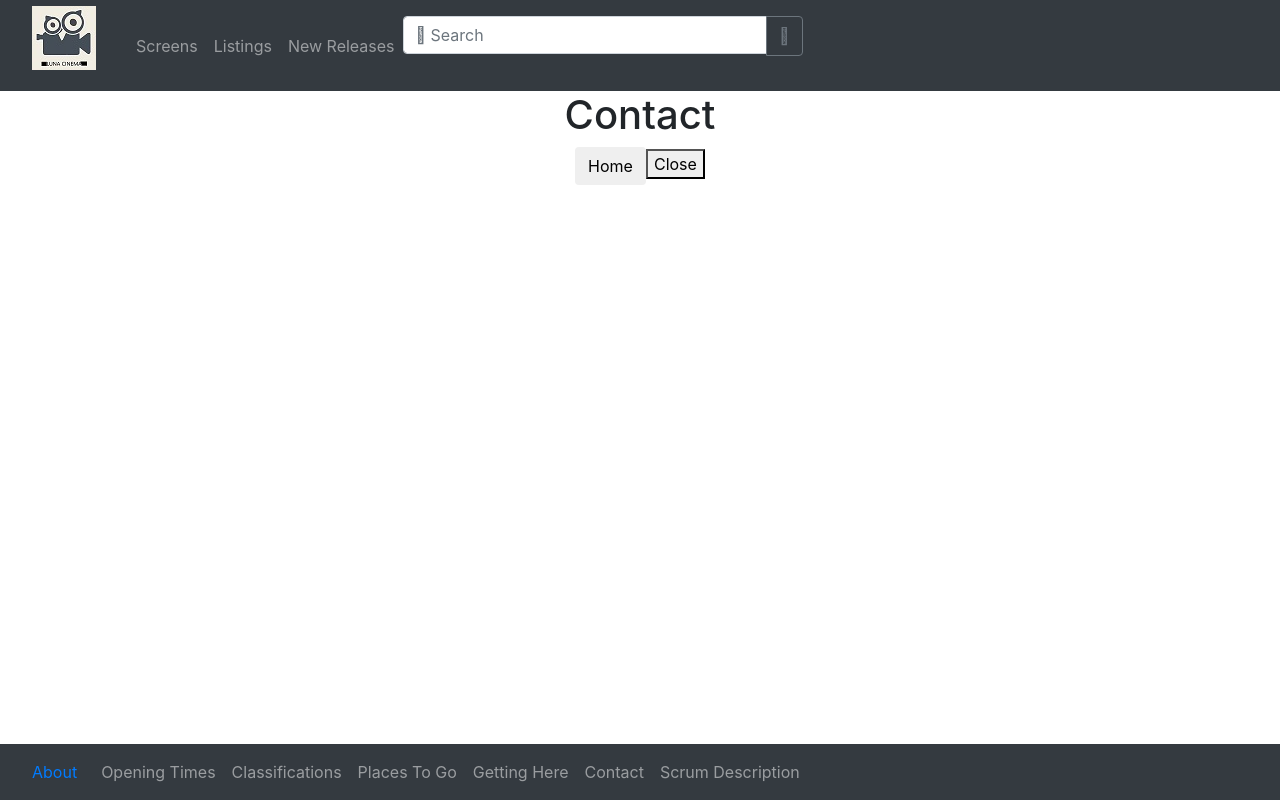
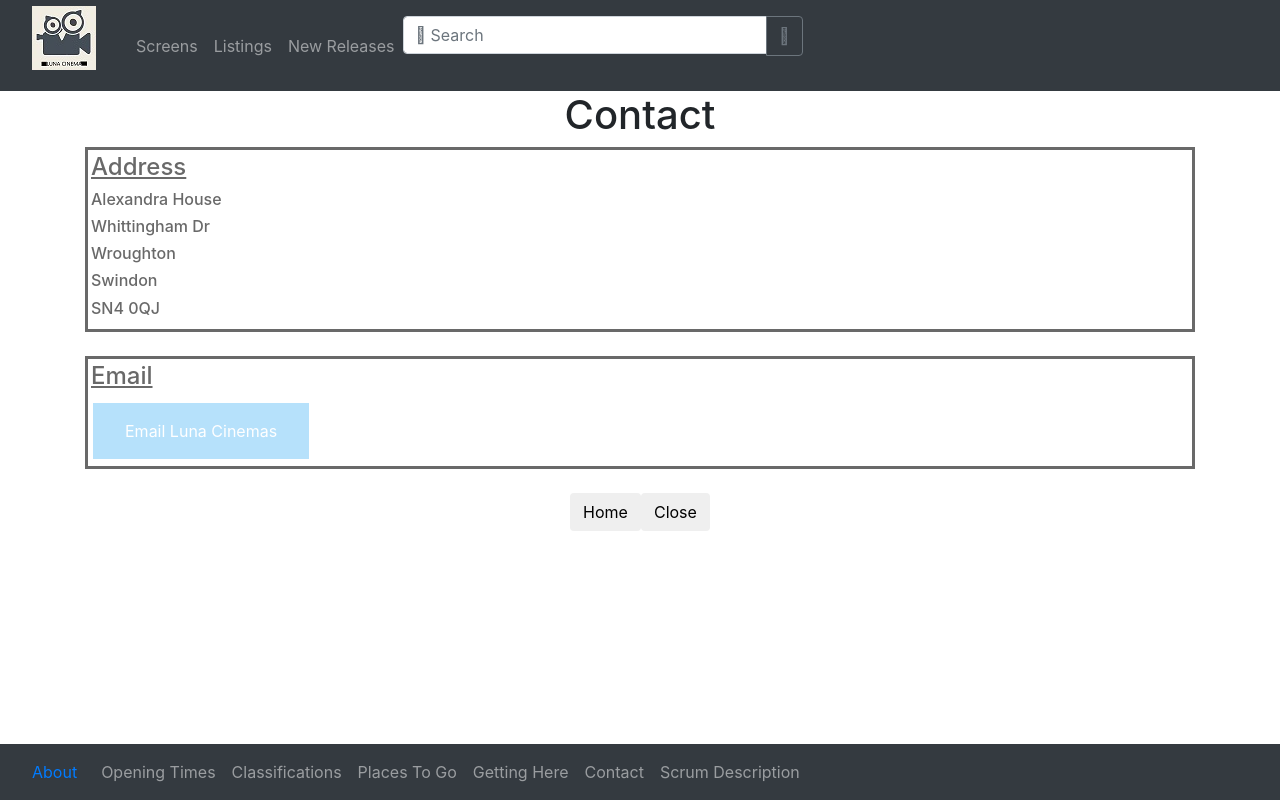
Before and after one commit to AndrewCushing/QA-Cinemas-React, a React (Create React App) app in the folder nbs-cinema/: page /contact in a window 1280 px wide. Built offline with nearby package versions, Linux system fonts and the light colour scheme.

Commit message:
Address and Email link added to Contact page

```diff
--- a/nbs-cinema/package.json
+++ b/nbs-cinema/package.json
@@ -4,6 +4,7 @@
   "private": true,
   "dependencies": {
     "font-awesome": "^4.7.0",
+    "nodemailer": "^6.3.0",
     "react": "^16.8.6",
     "react-bootstrap": "^1.0.0-beta.9",
     "react-dom": "^16.8.6",
--- a/nbs-cinema/src/App.css
+++ b/nbs-cinema/src/App.css
@@ -97,18 +97,21 @@ h5 {
 }
 
 .CaroImg{
-   height: 100%;
-   widght: 100%;
- }
+  align-content: center;
+  position: relative;
+
+
+}
 
 .carousel {
   /* any dimensions are fine, it can be responsive with max-width */
+  max-height: 60%;
+  width: 80%;
   position: center;
   margin-left: 100px;
   margin-right: 100px;
-  width: 80%;
-  height: 300px;
-  background-image: linear-gradient(to right,black,dimgrey, dimgrey,black );
+
+  background-image: linear-gradient(to right, black, dimgrey, dimgrey, black);
   border: lightcoral;
   border: 100px;
 }
@@ -118,9 +121,9 @@ h5 {
   height: 80%;
 }
 
-.item {
-  background-size: cover;
-  background-position: 70% 70%;
+.Carousel.Item{
+  background-size: contain;
+  background-position: 50% 50%;
   width: 100%;
   height: 100%;
 }
--- a/nbs-cinema/src/component/Contact.js
+++ b/nbs-cinema/src/component/Contact.js
@@ -1,4 +1,6 @@
 import React, { Component } from 'react';
+import { Link } from 'react-router-dom';
+import './ContactComponent.css';
 
 class Contact extends Component {
 
@@ -21,15 +23,39 @@ class Contact extends Component {
         }
     };
 
+    /*handleEmail = event => {
+        this.props.history.push('/email');
+    }
+*/
     render() {
-        return (<>
+        return (<div>
+
                 <h1>Contact</h1>
+                    <div className="ContactAdd">
+                        <h4> Address </h4>
+                        <h6> Alexandra House </h6>
+                        <h6> Whittingham Dr </h6>
+                        <h6> Wroughton</h6>
+                        <h6> Swindon </h6>
+                        <h6> SN4 0QJ </h6>
+                    </div>
+                <br/>
+                <div className="EmailAdd">
 
+                    <h4>Email </h4>
+                    <Link to={"/email"}>
+                    <button className={'emailButton'}>Email Luna Cinemas</button>
+                    </Link>
+
+
+                </div>
                 <div>
+                    <br/>
+                    <div/>
                     <button className="btn btn-add" type="submit" onClick={this.handleHome}>Home</button>
-                    <button type="close" onClick={this.handleClose}>Close</button>
+                    <button className="btn btn-add" type="close" onClick={this.handleClose}>Close</button>
                 </div>
-            </>
+            </div>
         )
     }
 }
--- /dev/null
+++ b/nbs-cinema/src/component/ContactComponent.css
@@ -0,0 +1,40 @@
+.ContactAdd {
+    text-align: left;
+    color: dimgrey;
+    border-style: solid;
+    padding: 3px;
+}
+
+
+.EmailAdd {
+    text-align: left;
+    color: dimgrey;
+    border-style: solid;
+    padding: 3px;
+}
+
+h4{
+    text-decoration: underline;
+
+}
+
+h2.solid {border-style: solid;}
+
+
+
+.emailButton{
+    background-color: lightskyblue;
+    border: none;
+    color: white;
+    padding: 16px 32px;
+    text-align: center;
+    font-size: 16px;
+    margin: 4px 2px;
+    opacity: 0.6;
+    transition: 0.8s;
+    display: inline-block;
+    text-decoration: none;
+    cursor: pointer;
+}
+
+.emailButton:hover {opacity: 1}
--- a/nbs-cinema/src/component/EMail.js
+++ b/nbs-cinema/src/component/EMail.js
@@ -1,4 +1,5 @@
 import React, { Component } from 'react';
+import './ContactComponent.css';
 
 class EMail extends Component {
 
@@ -11,7 +12,7 @@ class EMail extends Component {
 
     handleHome = event => {
 
-        this.props.history.push('/home');
+        this.props.history.push('/Contact');
     };
 
     handleClose = event => {
@@ -26,8 +27,8 @@ class EMail extends Component {
                 <h1>Email</h1>
 
                 <div>
-                    <button className="btn btn-add" type="submit" onClick={this.handleHome}>Home</button>
-                    <button type="close" onClick={this.handleClose}>Close</button>
+                    <button className="btn btn-add" type="submit" onClick={this.handleHome}>Return</button>
+
                 </div>
             </>
         )
--- /dev/null
+++ b/nbs-cinema/src/component/HomeComponent.css
@@ -0,0 +1,10 @@
+.carousel-item {
+    height: 200px;
+}
+
+.CaroImg {
+    min-height: 100%;
+    min-width: 100%;
+
+    width: 100%;
+}
--- a/nbs-cinema/src/component/HomeComponent.js
+++ b/nbs-cinema/src/component/HomeComponent.js
@@ -1,9 +1,7 @@
-import React, { Component } from 'react';
-import Carousel from 'react-bootstrap/Carousel'
-import {BrowserRouter as Router, Route, Link} from "react-router-dom";
-import { MDBCarousel, MDBCarouselInner, MDBCarouselItem, MDBView, MDBContainer } from
-        "mdbreact";
-// import HomeService from '../service/HomeService';
+import React from 'react';
+import Carousel from 'react-bootstrap/Carousel';
+import './HomeComponent.css';
+
 
 class CurrentFilms extends React.Component {
     constructor(props) {
@@ -26,7 +24,7 @@ class CurrentFilms extends React.Component {
 }
 
 
-class HomeComponent extends Component {
+class HomeComponent extends React.Component {
     state = {
     };
     componentDidMount() {
@@ -59,16 +57,17 @@ class HomeComponent extends Component {
                     className={"carousel"}
                     controls = {true}
                     fade = {true}
-                    interval = {4000}
+                    interval = {3000}
                     wrap = {true}
                     indicators = {false}
+
 
                 >
                     <Carousel.Item>
                         <img
                             className="CaroImg"
                             src="/images/ConAir.jpg"
-                            alt="First slide"
+                            alt="Slide Coming Soon"
                         />
 
                     </Carousel.Item>
@@ -76,7 +75,7 @@ class HomeComponent extends Component {
                         <img
                             className="CaroImg"
                             src="/images/GrandBH.jpg"
-                            alt="Third slide"
+                            alt="Slide Coming Soon"
                         />
                     </Carousel.Item>
 
@@ -85,7 +84,7 @@ class HomeComponent extends Component {
                         <img
                             className="CaroImg"
                             src="/images/babydriver.jpg"
-                            alt="Third slide"
+                            alt="Slide Coming Soon"
                         />
                     </Carousel.Item>
 
```
Also changed, not shown: 1 other file (tests, documents, lock files or other folders).
